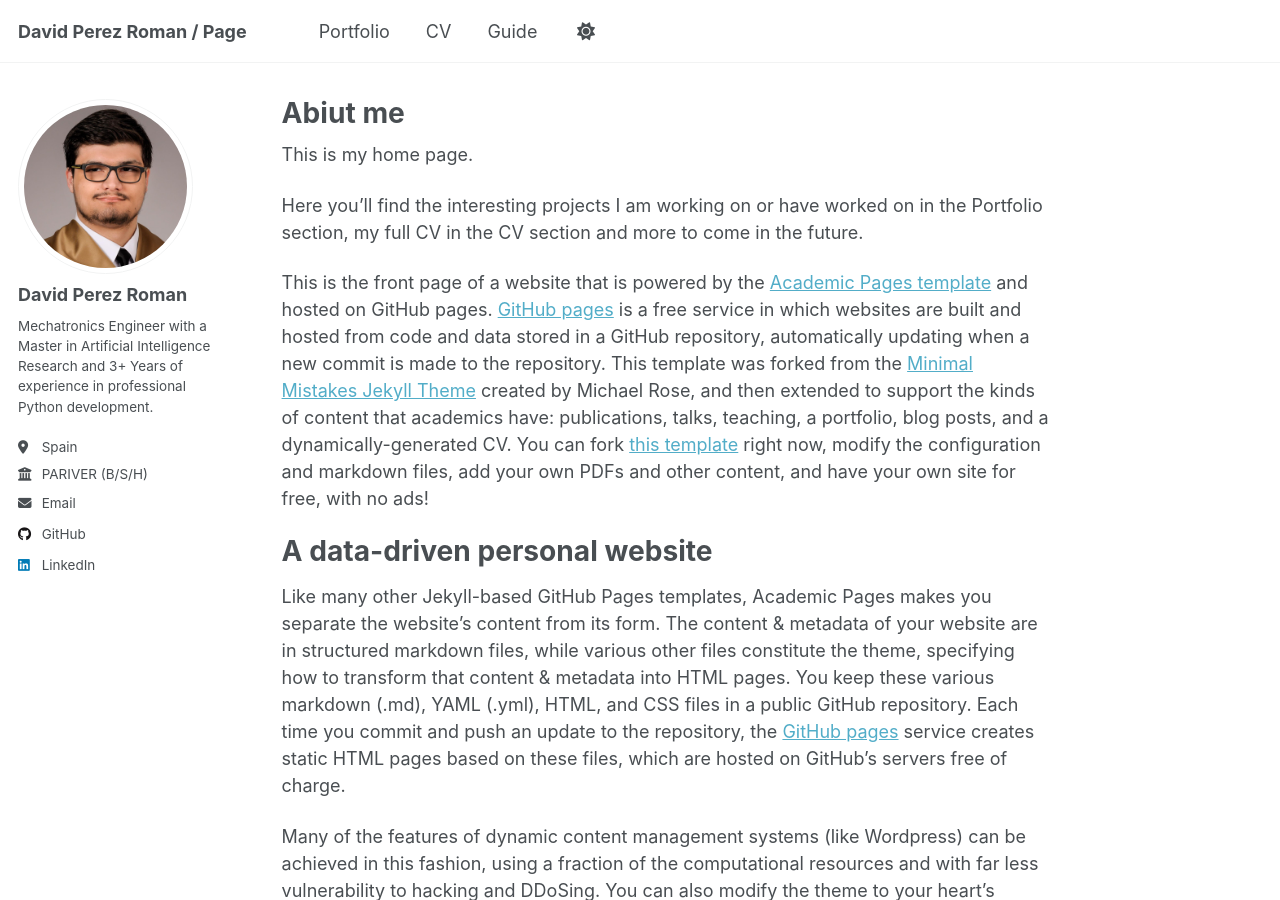
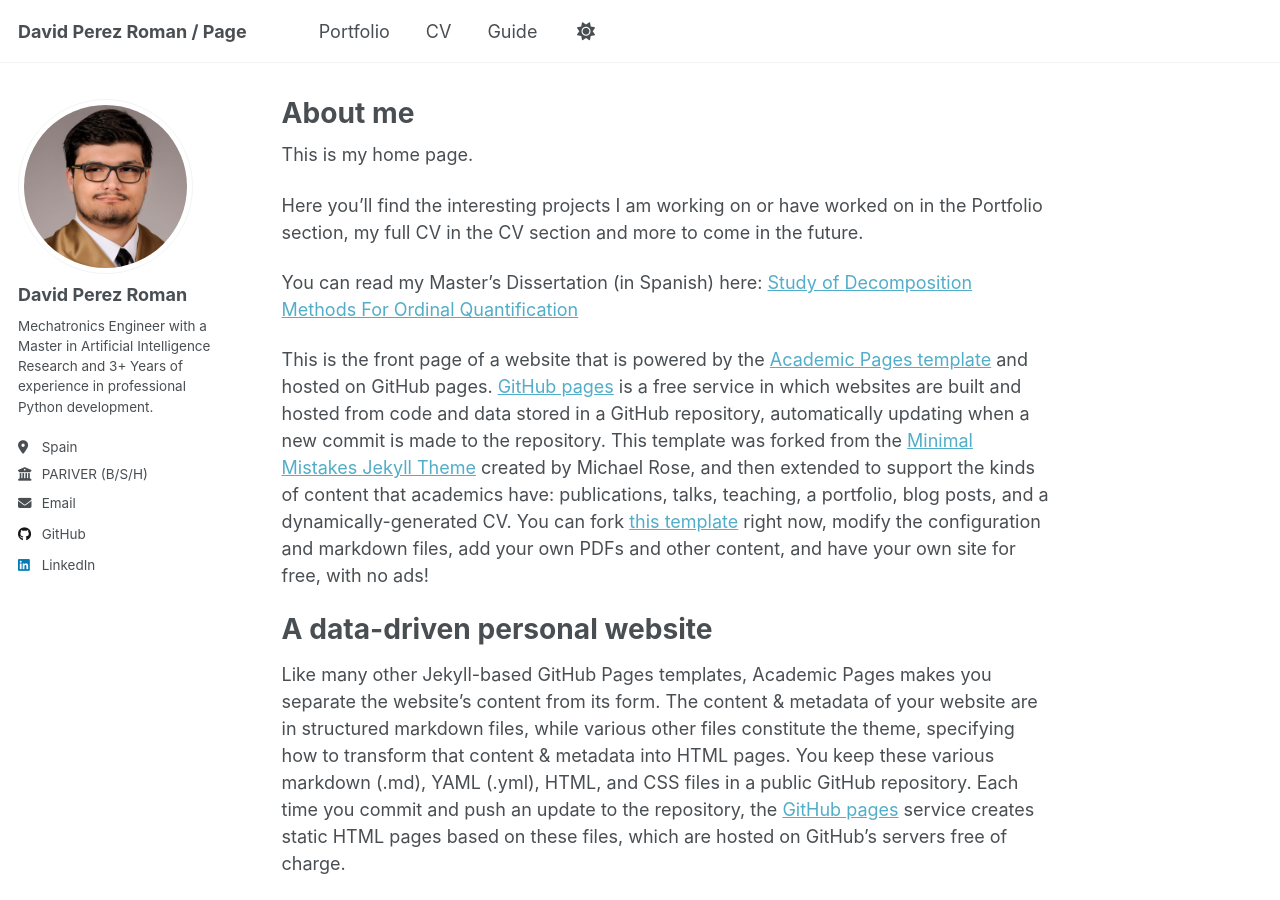
Before and after one commit to PerezDavid-98/PerezDavid-98.github.io, a Jekyll site: the page built from _pages/about.md, in a window 1280 px wide and 900 px high. Built offline with Jekyll 4.4.1, drawn with Linux system fonts in a browser that asks for light colours.

Commit message:
Updated about me section

```diff
--- a/_pages/about.md
+++ b/_pages/about.md
@@ -1,6 +1,6 @@
 ---
 permalink: /
-title: "Abiut me"
+title: "About me"
 author_profile: true
 redirect_from:
   - /about/
@@ -12,6 +12,7 @@ This is my home page.
 
 Here you'll find the interesting projects I am working on or have worked on in the Portfolio section, my full CV in the CV section and more to come in the future.
 
+You can read my Master's Dissertation (in Spanish) here: [Study of Decomposition Methods For Ordinal Quantification](https://perezdavid-98.github.io/files/Master_Dissertation_Study_of_Decomposition_Methods_For_Ordinal_Quantification.pdf)
 
 This is the front page of a website that is powered by the [Academic Pages template](https://github.com/academicpages/academicpages.github.io) and hosted on GitHub pages. [GitHub pages](https://pages.github.com) is a free service in which websites are built and hosted from code and data stored in a GitHub repository, automatically updating when a new commit is made to the repository. This template was forked from the [Minimal Mistakes Jekyll Theme](https://mmistakes.github.io/minimal-mistakes/) created by Michael Rose, and then extended to support the kinds of content that academics have: publications, talks, teaching, a portfolio, blog posts, and a dynamically-generated CV. You can fork [this template](https://github.com/academicpages/academicpages.github.io) right now, modify the configuration and markdown files, add your own PDFs and other content, and have your own site for free, with no ads!
 
```
